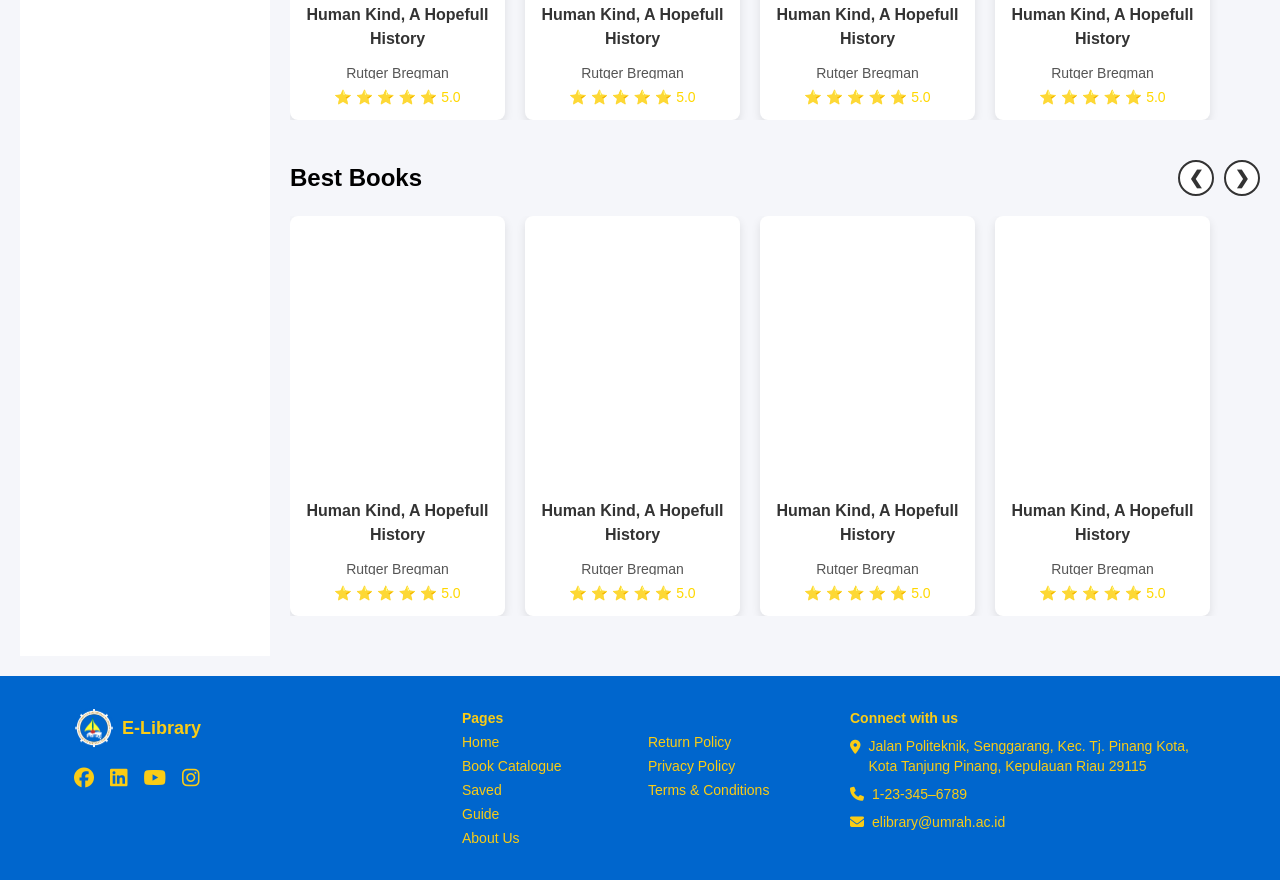
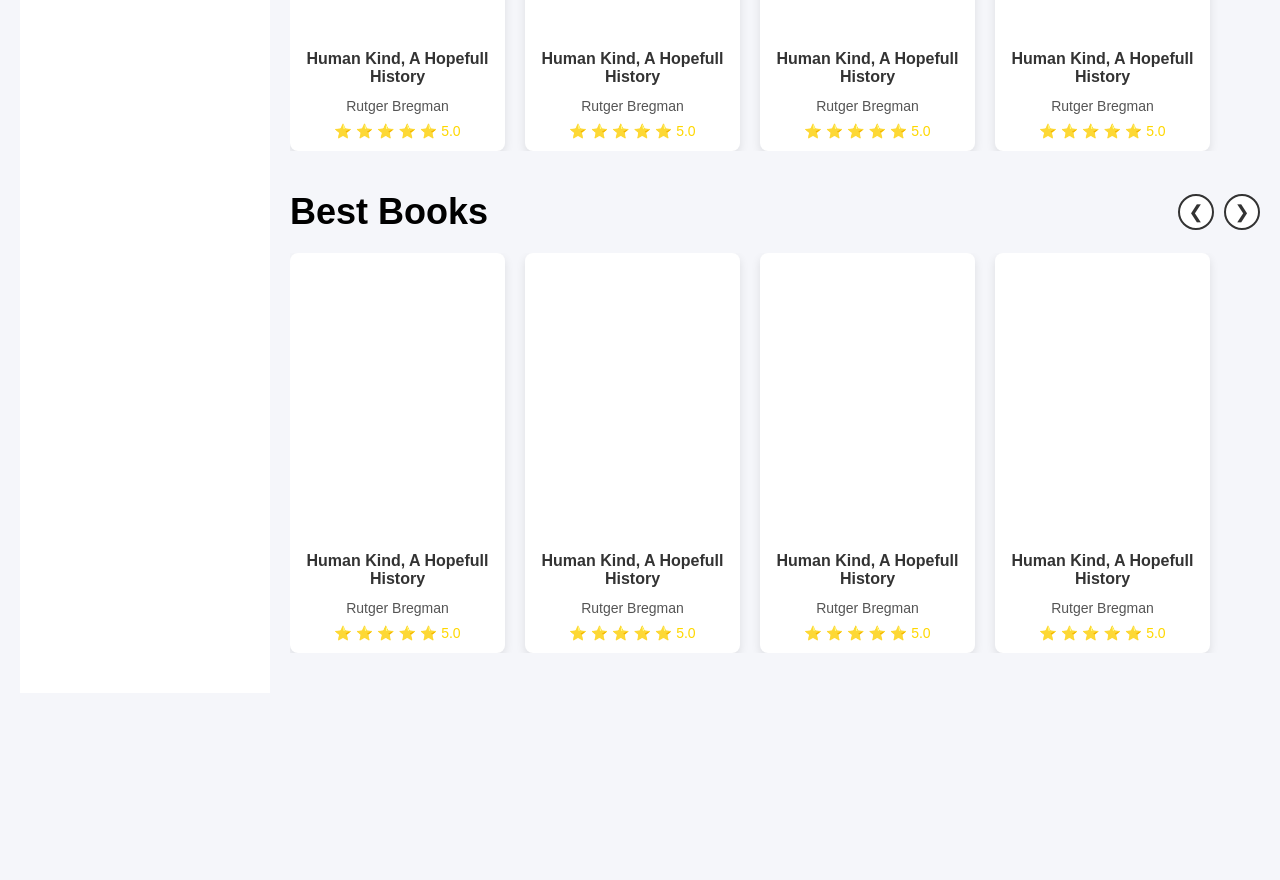
Before and after one commit to jebatbois/IMK-ELibrary, a plain HTML site: page catalogue.html in a window 1280 px wide. Shown: the part 1472-2352 px from the top of the page. After the commit the page ends 2185 px from the top, so only its background shows below. Drawn offline with nearby package versions, Linux system fonts and the light colour scheme.

Commit message:
update catalogue pages

```diff
--- a/catalogue.html
+++ b/catalogue.html
@@ -4,7 +4,6 @@
   <meta charset="UTF-8" />
   <meta name="viewport" content="width=device-width, initial-scale=1.0"/>
   <title>Book Catalogue</title>
-  <script src="https://cdn.tailwindcss.com"></script>
   <link rel="stylesheet" href="css/style.css">
   <link rel="preconnect" href="https://fonts.googleapis.com">
   <link href="https://fonts.googleapis.com/css2?family=Poppins:wght@300;500;700&display=swap" rel="stylesheet">
@@ -528,58 +527,4 @@
   });
 </script>
 </body>
-
-  <!-- Footer -->
-  <footer class="bg-#0066cd text-yellow-400 py-8">
-  <div class="max-w-7xl mx-auto px-6 grid grid-cols-1 md:grid-cols-3 gap-8">
-    <!-- Logo & Sosial Media -->
-    <div>
-      <div class="flex items-center gap-2 mb-4">
-        <img src="images/logo.png" alt="Logo" class="w-10 h-10" />
-        <span class="text-lg font-bold">E-Library</span>
-      </div>
-      <div class="flex space-x-4 text-xl">
-        <a href="#"><i class="fab fa-facebook"></i></a>
-        <a href="#"><i class="fab fa-linkedin"></i></a>
-        <a href="#"><i class="fab fa-youtube"></i></a>
-        <a href="#"><i class="fab fa-instagram"></i></a>
-      </div>
-    </div>
-
-    <!-- Navigasi Halaman -->
-    <div class="grid grid-cols-2 gap-4 text-sm">
-      <div class="flex flex-col space-y-1">
-        <span class="font-bold">Pages</span>
-        <a href="index.html">Home</a>
-        <a href="catalogue.html">Book Catalogue</a>
-        <a href="saved.html">Saved</a>
-        <a href="guide.html">Guide</a>
-        <a href="about.html">About Us</a>
-      </div>
-      <div class="flex flex-col space-y-1">
-        <span class="invisible">Hidden</span> <!-- agar sejajar -->
-        <a href="#">Return Policy</a>
-        <a href="#">Privacy Policy</a>
-        <a href="#">Terms & Conditions</a>
-      </div>
-    </div>
-
-    <!-- Kontak -->
-    <div class="text-sm">
-      <span class="font-bold block mb-2">Connect with us</span>
-      <p class="flex items-start gap-2">
-        <i class="fas fa-map-marker-alt mt-1"></i>
-        Jalan Politeknik, Senggarang, Kec. Tj. Pinang Kota, Kota Tanjung Pinang, Kepulauan Riau 29115
-      </p>
-      <p class="flex items-center gap-2 mt-2">
-        <i class="fas fa-phone"></i> 1-23-345–6789
-      </p>
-      <p class="flex items-center gap-2 mt-2">
-        <i class="fas fa-envelope"></i> elibrary@umrah.ac.id
-      </p>
-    </div>
-  </div>
-</footer>
-</body>
-
 </html>
```
Also changed, not shown: guide.html (+1 -1 lines).
